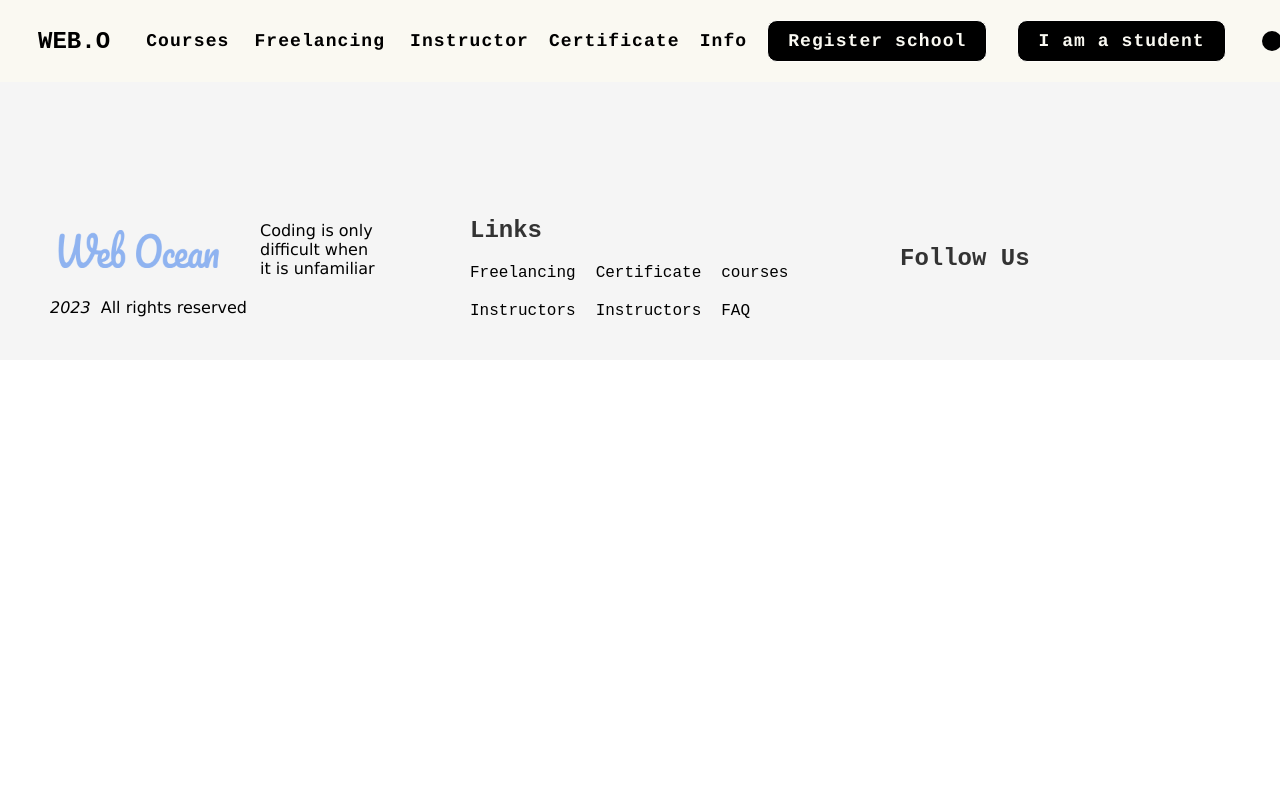
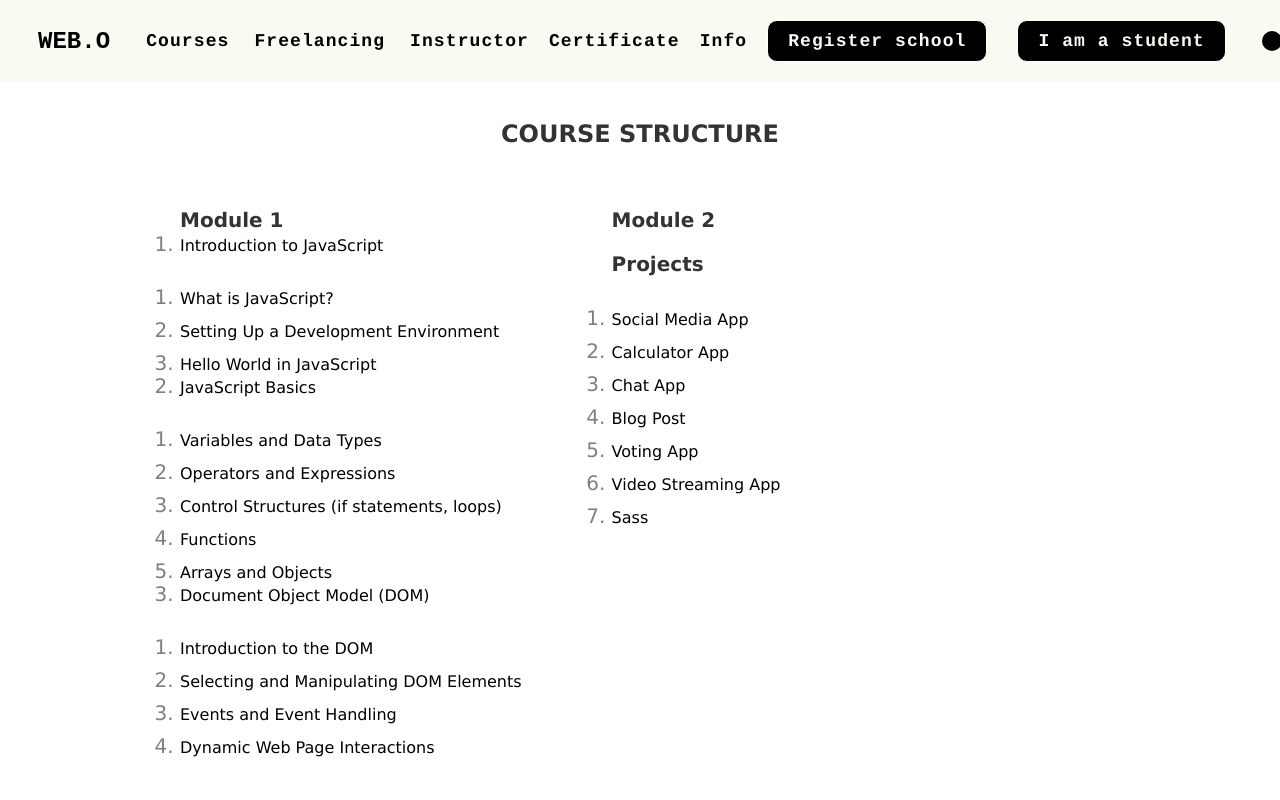
Before and after one commit to darko42-cyber/webocean, a React (Create React App) app: page /webdev/js in a window 1280 px wide. Shown: the top 800 px of the page. Built offline with nearby package versions, Linux system fonts and the light colour scheme; some icons are missing.

Commit message:
added jspage

```diff
--- a/src/App.js
+++ b/src/App.js
@@ -17,6 +17,7 @@ import Footer from "./layout/footer/Footer";
 import HTML from "./pages/webdev/html/HTML";
 import CSSPAGE from "./pages/webdev/css/CSSPage";
 import HTMLPage from "./pages/webdev/html/HTML";
+import JsPAGE from "./pages/webdev/js/JsPage";
 
 const App = () => {
   const [scroll, setScroll] = useState(false);
@@ -63,6 +64,7 @@ const App = () => {
         <Route path='/webapp' element={<WebApp />} />
         <Route path='/webdev/html' element={<HTMLPage />} />
         <Route path='/webdev/css' element={<CSSPAGE />} />
+        <Route path='/webdev/js' element={<JsPAGE />} />
         <Route path='/mobileapp' element={<MobileApp />} />
         <Route path='/ourapps' element={<OurApps />} />
       </Routes>
--- a/src/pages/webdev/css/css.css
+++ b/src/pages/webdev/css/css.css
@@ -46,6 +46,14 @@
   .css__group {
     padding-top: 10px;
   }
+  .css__group h2 {
+    font-size: 20px;
+  }
+
+  .css__course h3,
+  .css__course h4 {
+    font-size: 16px;
+  }
   .css__course {
     padding-top: 10px;
   }
--- /dev/null
+++ b/src/pages/webdev/js/JsPage.jsx
@@ -0,0 +1,79 @@
+import React from "react";
+import "./jsPage.css";
+const JsPAGE = () => {
+  const courseModules = [
+    {
+      title: "Introduction to JavaScript",
+      topics: [
+        "What is JavaScript?",
+        "Setting Up a Development Environment",
+        "Hello World in JavaScript",
+      ],
+    },
+    {
+      title: "JavaScript Basics",
+      topics: [
+        "Variables and Data Types",
+        "Operators and Expressions",
+        "Control Structures (if statements, loops)",
+        "Functions",
+        "Arrays and Objects",
+      ],
+    },
+    {
+      title: "Document Object Model (DOM)",
+      topics: [
+        "Introduction to the DOM",
+        "Selecting and Manipulating DOM Elements",
+        "Events and Event Handling",
+        "Dynamic Web Page Interactions",
+      ],
+    },
+    // Add more modules here
+  ];
+
+  return (
+    <div className='css'>
+      <div className='css__group'>
+        <h2>Course Structure</h2>
+
+        <div className='css__left'>
+          <div className='css__course'>
+            <h3>Module 1</h3>
+            <ol>
+              {courseModules.map((module, index) => (
+                <li key={index}>
+                  {module.title}
+                  <ul>
+                    {module.topics.map(
+                      (topic, topicIndex) => (
+                        <li key={topicIndex}>{topic}</li>
+                      )
+                    )}
+                  </ul>
+                </li>
+              ))}
+            </ol>
+          </div>
+
+          <div className='css__course'>
+            <h4>Module 2</h4>
+            <h4>Projects</h4>
+
+            <ul>
+              <li>Social Media App</li>
+              <li>Calculator App</li>
+              <li> Chat App </li>
+              <li> Blog Post </li>
+              <li>Voting App</li>
+              <li>Video Streaming App</li>
+              <li>Sass</li>
+            </ul>
+          </div>
+        </div>
+      </div>
+    </div>
+  );
+};
+
+export default JsPAGE;
```
Also changed, not shown: src/pages/webdev/js/jsPage.css (added).
